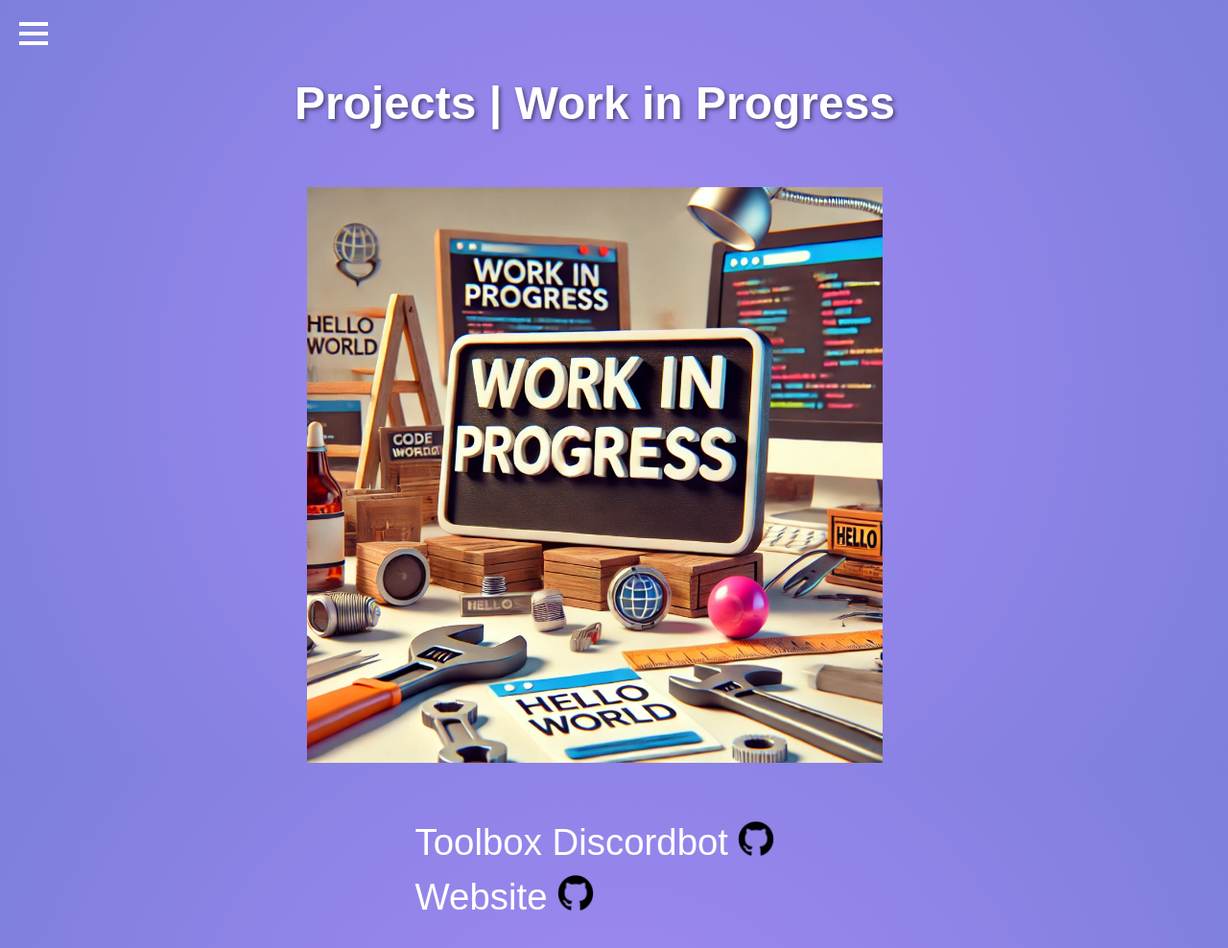
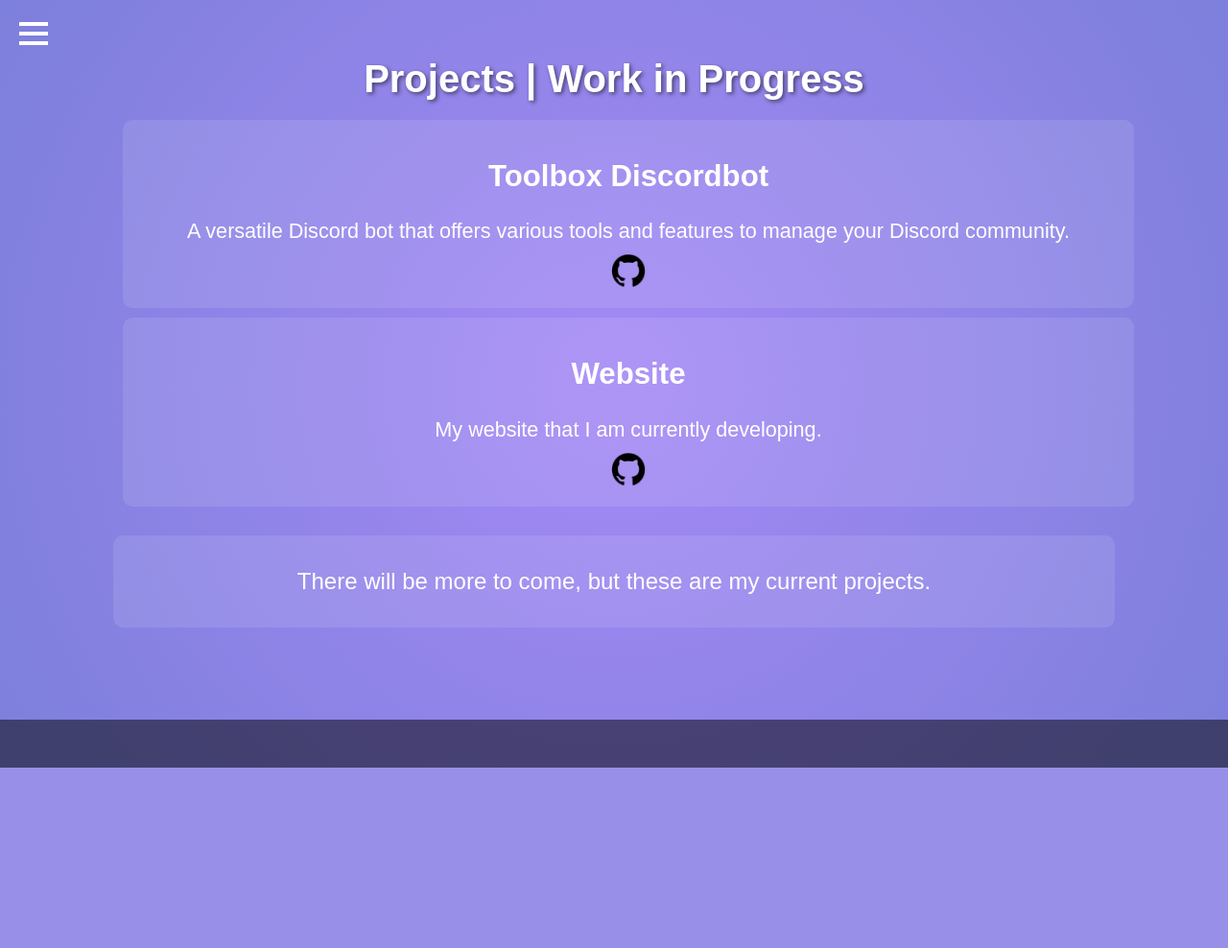
Before and after one commit to PaccoTheTaco/Website, a PHP site: page /Projects.html in a window 1280 px wide. Shown: the whole page at 96% size. After the commit the page ends 800 px from the top, so only its background shows below. Run offline with PHP 8.4, Linux system fonts and the light colour scheme.

Commit message:
changed Design

```diff
--- a/src/Projects.html
+++ b/src/Projects.html
@@ -20,20 +20,24 @@
 </div>
 <div class="content">
     <h1>Projects | Work in Progress</h1>
-    <img src="pictures/Work_in_Progress.png" alt="Work in Progress Image" class="workinprogress-image">
     <div class="project-list">
         <div class="project">
-            <span>Toolbox Discordbot</span>
+            <h2>Toolbox Discordbot</h2>
+            <p>A versatile Discord bot that offers various tools and features to manage your Discord community.</p>
             <a href="https://github.com/PaccoTheTaco/Toolbox">
                 <img src="pictures/GithubLogo.png" alt="GitHub Logo" class="github-logo">
             </a>
         </div>
         <div class="project">
-            <span>Website</span>
+            <h2>Website</h2>
+            <p>My website that I am currently developing.</p>
             <a href="https://github.com/PaccoTheTaco/Website">
                 <img src="pictures/GithubLogo.png" alt="GitHub Logo" class="github-logo">
             </a>
         </div>
+    </div>
+    <div class="more-projects">
+        <p>There will be more to come, but these are my current projects.</p>
     </div>
 </div>
 <div class="bottom-bar"></div>
--- a/src/style.css
+++ b/src/style.css
@@ -1,12 +1,12 @@
 body {
     margin: 0;
-    height: 100vh;
+    min-height: 100vh;
     display: flex;
     flex-direction: column;
     justify-content: space-between;
-    align-items: flex-end;
+    align-items: center;
     font-family: Arial, sans-serif;
-    font-size: 2rem;
+    font-size: 1.5rem;  /* Schriftgröße verkleinern */
     background: radial-gradient(circle, rgba(126, 87, 241, 0.7) 0%, rgba(69, 73, 204, 0.7) 100%);
     overflow: hidden;
     position: relative;
@@ -24,7 +24,7 @@ body {
     flex-direction: column;
     justify-content: space-around;
     cursor: pointer;
-    z-index: 3; /* Ensure the burger menu is above other elements */
+    z-index: 3;
 }
 
 .burger-menu div {
@@ -47,7 +47,7 @@ body {
     background-color: rgba(0, 0, 0, 0.8);
     transform: translateX(-250px);
     transition: transform 0.3s ease;
-    z-index: 2; /* Ensure the sidebar is above other elements but below the burger menu */
+    z-index: 2;
     display: flex;
     flex-direction: column;
     padding-top: 60px;
@@ -70,7 +70,7 @@ body {
 
 .sidebar a:hover {
     background-color: rgba(255, 255, 255, 0.1);
-    border-radius: 10px; /* Adjust this value to control the roundness */
+    border-radius: 10px;
 }
 
 .content {
@@ -80,15 +80,15 @@ body {
     justify-content: flex-start;
     text-align: center;
     flex-grow: 1;
-    z-index: 1; /* Ensure the content is below the sidebar */
-    padding: 20px;
-    padding-top: 60px; /* Add some padding to move content down */
+    z-index: 1;
+    padding: 10px;
+    padding-top: 50px;
     width: 100%;
 }
 
 h1 {
-    font-size: 3rem;
-    margin: 20px 0;
+    font-size: 2.5rem;
+    margin: 10px 0;
     text-shadow: 2px 2px 4px rgba(0, 0, 0, 0.5);
 }
 
@@ -142,21 +142,47 @@ h1 {
 }
 
 .project-list {
-    margin-top: 20px;
+    margin-top: 10px;
+    width: 80%;
 }
 
 .project {
     display: flex;
+    flex-direction: column;
     align-items: center;
     margin-bottom: 10px;
+    background: rgba(255, 255, 255, 0.1);
+    padding: 15px;
+    border-radius: 10px;
+    width: 100%;
 }
 
-.project span {
-    font-size: 1.2em;
-    margin-right: 10px;
+.project h2 {
+    font-size: 1.3em;
+    margin-bottom: 5px;
+}
+
+.project p {
+    font-size: 0.9em;
+    margin-bottom: 5px;
+    text-align: center;
 }
 
 .github-logo {
-    width: 1.2em;  /* Gleiche Größe wie die Schrift */
+    width: 1.5em;
     height: auto;
+    margin-top: 5px;
 }
+
+.more-projects {
+    margin-top: 20px;
+    padding: 10px;
+    background: rgba(255, 255, 255, 0.1);
+    border-radius: 10px;
+    width: 80%;
+}
+
+.more-projects p {
+    font-size: 1em;
+    text-align: center;
+}
```
